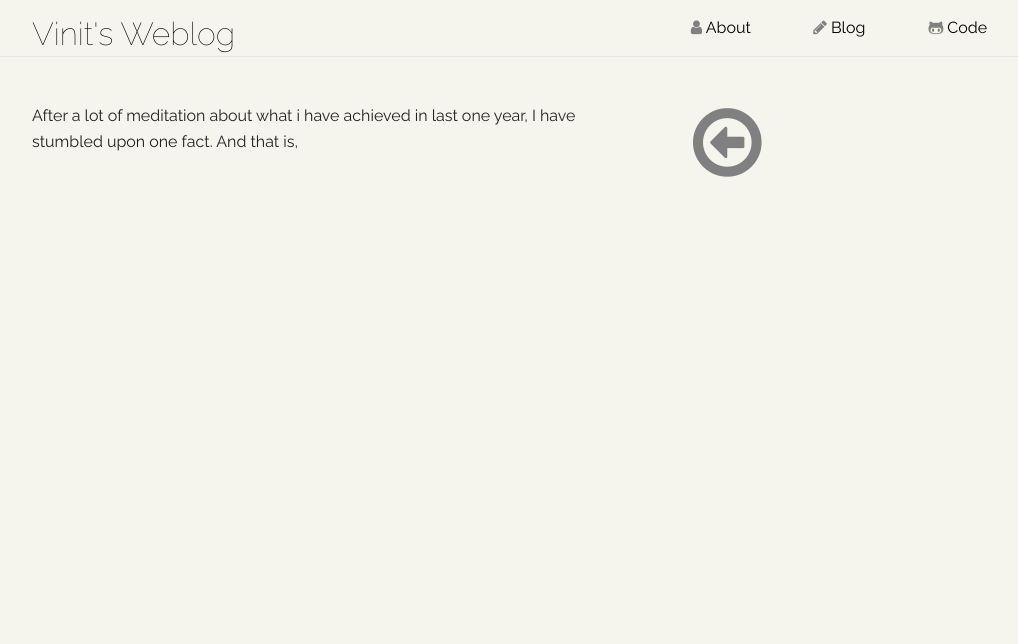
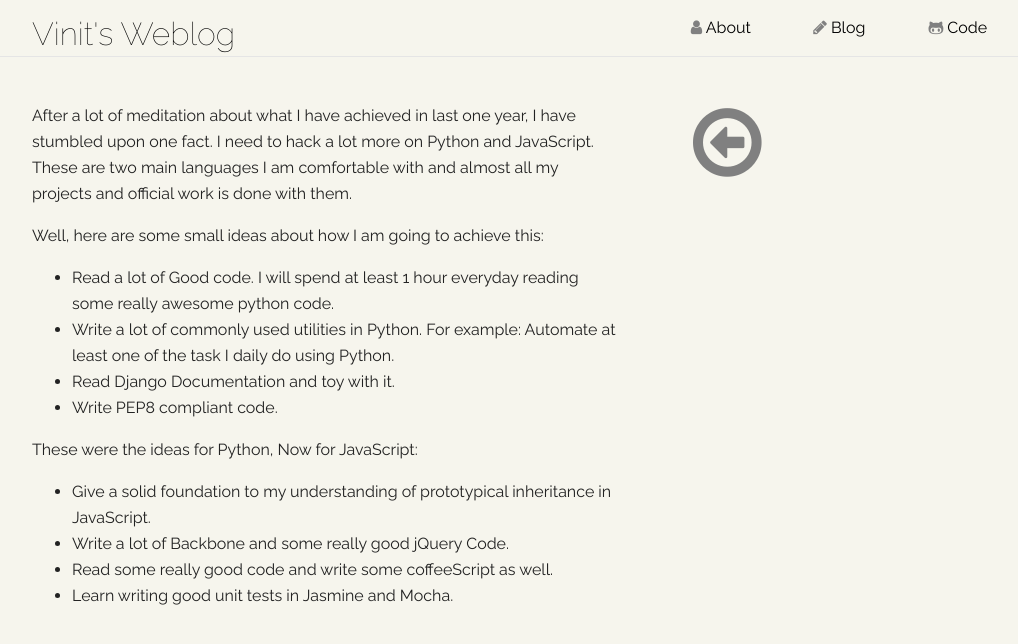
Before and after one commit to vinitkumar/vinitkumar.github.com, a Jekyll site: the page built from _posts/2013-12-01-One-Month-Hacking-Excercise.md, in a window 1280 px wide. Shown: the top 644 px of the page, without its empty margins (95-1113 px from the left). Built offline with Jekyll 4.4.1, drawn with Linux system fonts in a browser that asks for light colours; nearby versions of some CDN libraries.

Commit message:
Update 2013-12-01-One-Month-Hacking-Excercise.md

```diff
--- a/_posts/2013-12-01-One-Month-Hacking-Excercise.md
+++ b/_posts/2013-12-01-One-Month-Hacking-Excercise.md
@@ -7,4 +7,20 @@ tags: [Hack, Projects]
 comments: false
 ---
 
-After a lot of meditation about what i have achieved in last one year, I have stumbled upon one fact. And that is,
+After a lot of meditation about what I have achieved in last one year, I have stumbled upon one fact. I need to hack
+a lot more on Python and JavaScript. These are two main languages I am comfortable with and almost all my projects
+and official work is done with them.
+
+Well, here are some small ideas about how I am going to achieve this:
+
+- Read a lot of Good code. I will spend at least 1 hour everyday reading some really awesome python code.
+- Write a lot of commonly used utilities in Python. For example: Automate at least one of the task I daily do using Python.
+- Read Django Documentation and toy with it.
+- Write PEP8 compliant code.
+
+These were the ideas for Python, Now for JavaScript:
+
+- Give a solid foundation to my understanding of prototypical inheritance in JavaScript.
+- Write a lot of Backbone and some really good jQuery Code.
+- Read some really good code and write some coffeeScript as well.
+- Learn writing good unit tests in Jasmine and Mocha.
```
